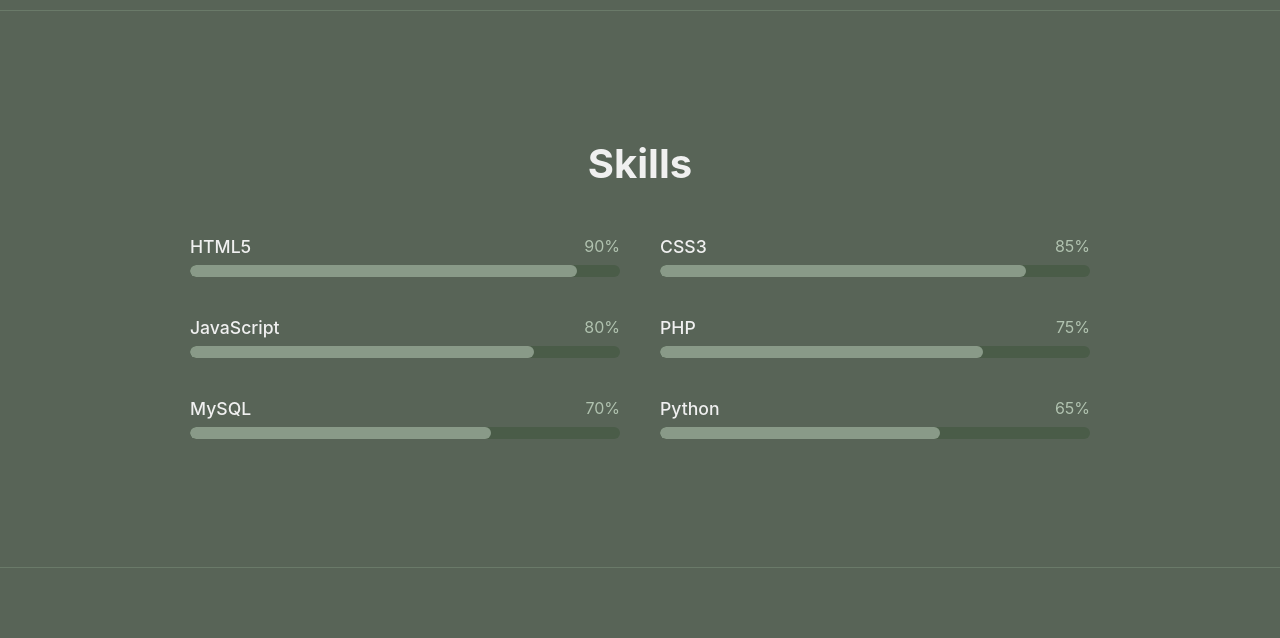
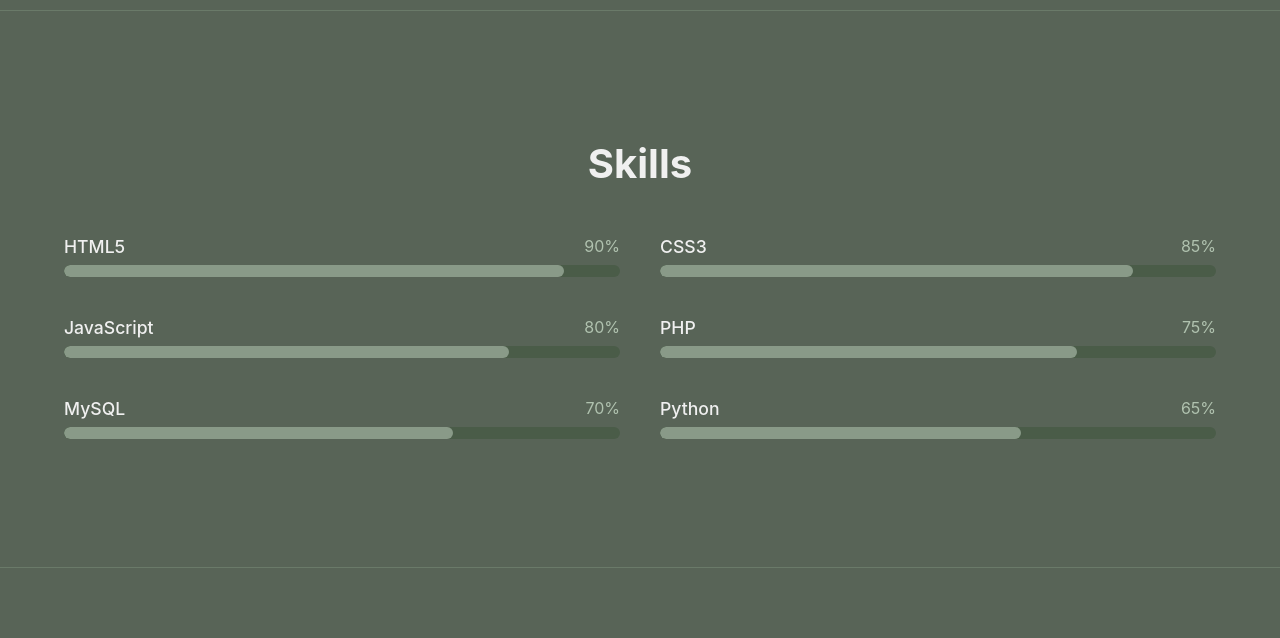
Before and after one commit to mfalkayis/portfolio-oop, a PHP site: page / in a window 1280 px wide. Shown: the part 1224-1862 px from the top of the page. Run offline with PHP 8.4, Linux system fonts and the light colour scheme; data that the repository does not hold is empty.

Commit message:
Menghapus max-width untuk grid skilss supaya bisa mengikuti layar

```diff
--- a/public/css/main.css
+++ b/public/css/main.css
@@ -332,8 +332,8 @@ h2 { font-size: 2.5rem; }
     /* Buat 2 kolom */
     grid-template-columns: 1fr 1fr;
     gap: 2.5rem; /* Jarak antar skill item */
-    max-width: 900px; /* Batasi lebar maksimum */
-    margin: 0 auto; /* Posisikan di tengah */
+    /*max-width: 900px; /* Batasi lebar maksimum */
+    /*margin: 0 auto; /* Posisikan di tengah */
 }
 
 .skill-header {
```
Also changed, not shown: public/images/presensi.jpg (added).
